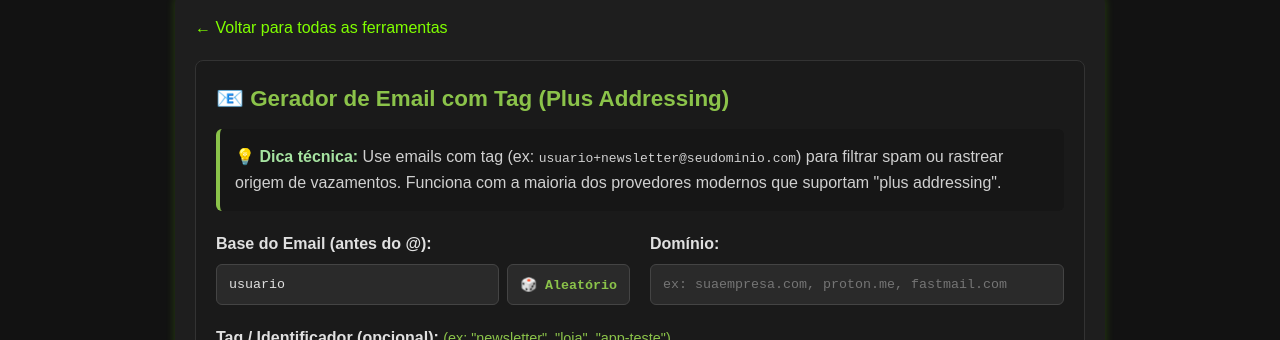
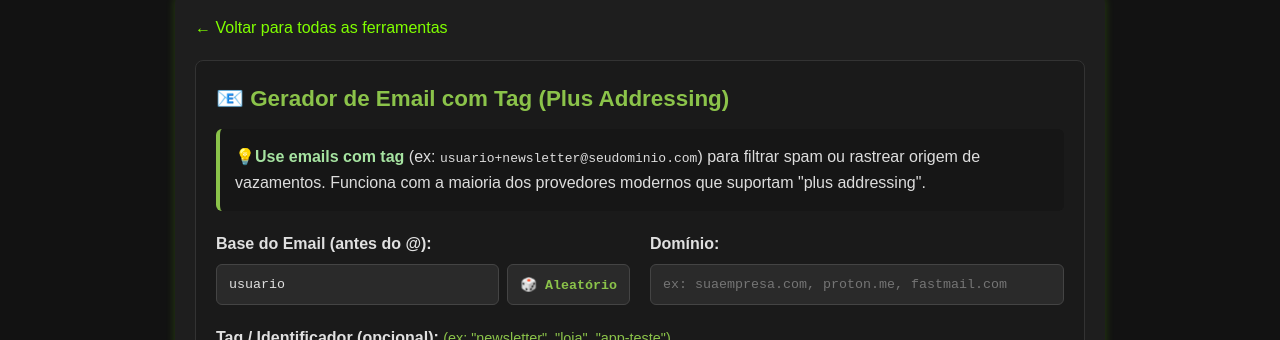
Before and after one commit to Piolinux/piolinux-site, a Jekyll site: the page built from _pages/_tools/gerador-de-e-mails-com-tag-plus-addressing-para-testes.html, in a window 1280 px wide. Shown: the part 453-793 px from the top of the page. Built offline with Jekyll 4.4.1, drawn with Linux system fonts in a browser that asks for light colours.

Commit message:
Update gerador-de-e-mails-com-tag-plus-addressing-para-testes.html

```diff
--- a/_pages/_tools/gerador-de-e-mails-com-tag-plus-addressing-para-testes.html
+++ b/_pages/_tools/gerador-de-e-mails-com-tag-plus-addressing-para-testes.html
@@ -21,7 +21,7 @@ tags: [email, seo, plus-addressing, teste, qa, desenvolvedor, cadastro, privacid
     <h2 class="tool-title" style="color: #8bc34a; margin-top: 0; font-size: 1.4em;">📧 Gerador de Email com Tag (Plus Addressing)</h2>
 
     <div style="margin-bottom: 20px; background: #161616; padding: 15px; border-radius: 6px; border-left: 4px solid #8bc34a;">
-      <strong style="color: #a6e3a1;">💡 Dica técnica:</strong> <span style="color: #d0d0d0;">Use emails com tag (ex: <code>usuario+newsletter@seudominio.com</code>) para filtrar spam ou rastrear origem de vazamentos. Funciona com a maioria dos provedores modernos que suportam "plus addressing".</span>
+      <strong style="color: #a6e3a1;">💡Use emails com tag</strong> (ex: <code>usuario+newsletter@seudominio.com</code>) para filtrar spam ou rastrear origem de vazamentos. Funciona com a maioria dos provedores modernos que suportam "plus addressing".</span>
     </div>
 
     <div style="display: grid; grid-template-columns: 1fr 1fr; gap: 20px; margin-bottom: 20px;">
```
